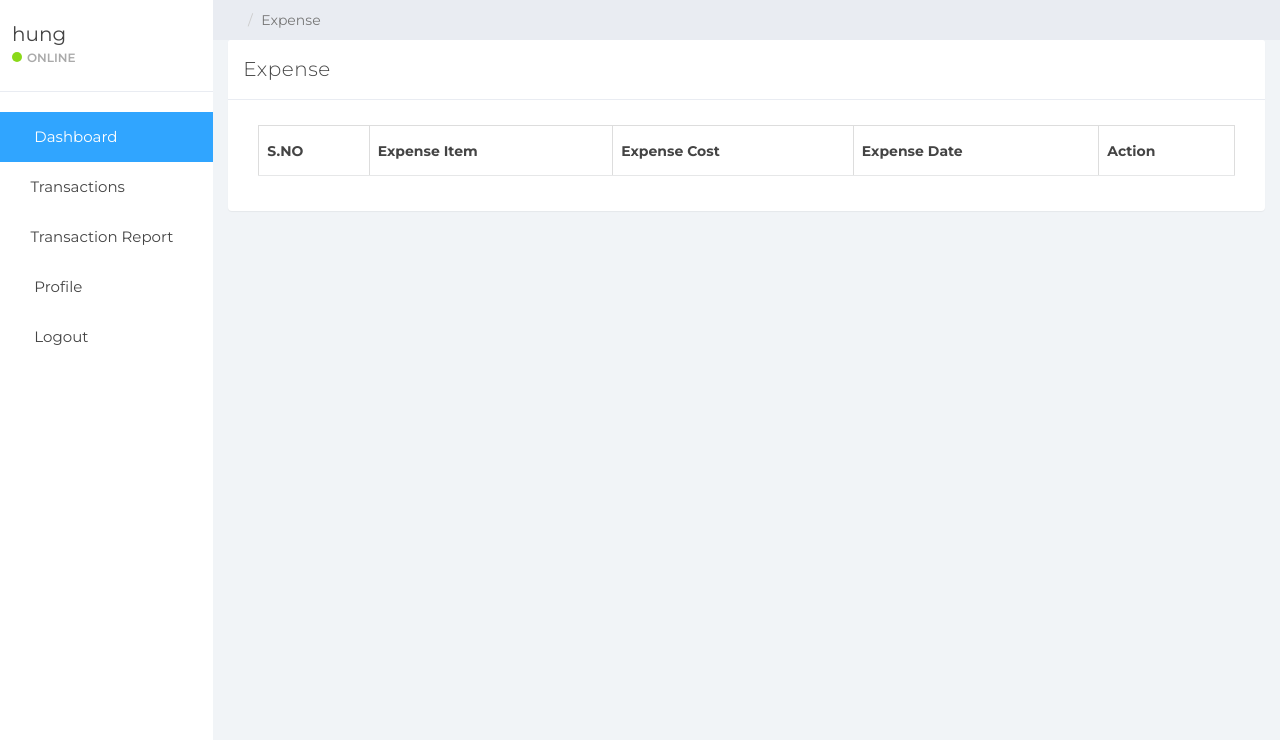
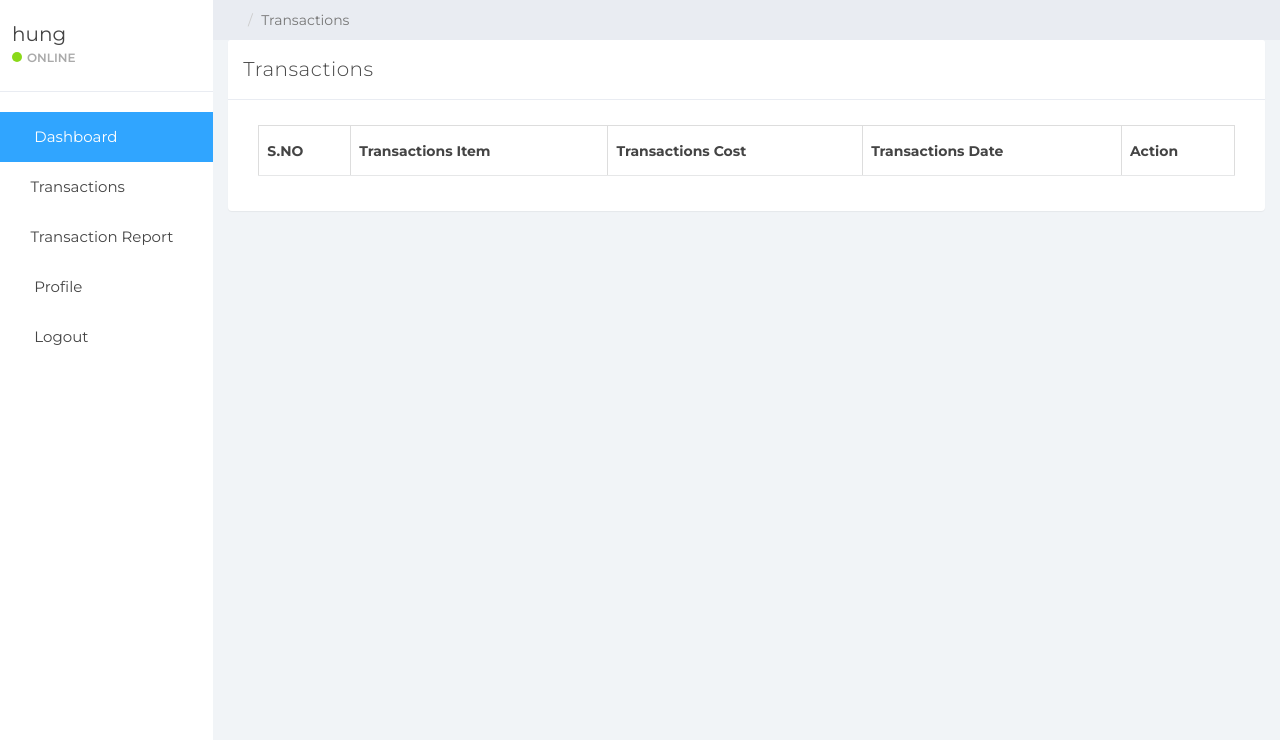
Before and after one commit to diego-ruben-cruz/CMPE-133-PaySmith-Fall-2021, a PHP site: page /manage-expense.php in a window 1280 px wide. Shown: the part 60-800 px from the top of the page. Run offline with PHP 8.4, Linux system fonts and the light colour scheme; a user stored in the database is signed in; data comes from the database, SQL or seed files in the repository; data that the repository does not hold is empty; some web fonts are replaced.

Commit message:
Update manage-expense.php

```diff
--- a/manage-expense.php
+++ b/manage-expense.php
@@ -17,7 +17,7 @@ $rowid=intval($_GET['delid']);
 $query=mysqli_query($conn,"delete from transactions where id='$rowid'");
 if($query){
 echo "<script>alert('Record successfully deleted');</script>";
-echo "<script>window.location.href='manage-expense.php'</script>";
+echo "<script>window.location.href='manage-Transactions.php'</script>";
 } else {
 echo "<script>alert('Something went wrong. Please try again');</script>";
 
@@ -32,7 +32,7 @@ echo "<script>alert('Something went wrong. Please try again');</script>";
 <head>
 	<meta charset="utf-8">
 	<meta name="viewport" content="width=device-width, initial-scale=1">
-	<title>Pay Smith || Manage Expense</title>
+	<title>PaySmith || Edit Transaction(s)</title>
 	<link href="css/bootstrap.min.css" rel="stylesheet">
 	<link href="css/font-awesome.min.css" rel="stylesheet">
 	<link href="css/datepicker3.css" rel="stylesheet">
@@ -92,10 +92,10 @@ echo "<script>alert('Something went wrong. Please try again');</script>";
                     <em class="fa fa-navicon">&nbsp;</em>Transactions <span data-toggle="collapse" href="#sub-item-1" class="icon pull-right"><em class="fa fa-plus"></em></span>
                     </a>
                     <ul class="children collapse" id="sub-item-1">
-                        <li><a class="" href="add-expense.php">
+                        <li><a class="" href="add-Transactions.php">
                             <span class="fa fa-arrow-right">&nbsp;</span> Add Transaction
                         </a></li>
-                        <li><a class="" href="manage-expense.php">
+                        <li><a class="" href="manage-Transactions.php">
                             <span class="fa fa-arrow-right">&nbsp;</span> Edit Transaction(s)
                         </a></li>
 
@@ -107,13 +107,13 @@ echo "<script>alert('Something went wrong. Please try again');</script>";
                     <em class="fa fa-navicon">&nbsp;</em>Transaction Report <span data-toggle="collapse" href="#sub-item-1" class="icon pull-right"><em class="fa fa-plus"></em></span>
                     </a>
                     <ul class="children collapse" id="sub-item-2">
-                        <li><a class="" href="expense-datewise-reports.php">
+                        <li><a class="" href="Transactions-datewise-reports.php">
                             <span class="fa fa-arrow-right">&nbsp;</span> Day-to-Day
                         </a></li>
-                        <li><a class="" href="expense-monthwise-reports.php">
+                        <li><a class="" href="Transactions-monthwise-reports.php">
                             <span class="fa fa-arrow-right">&nbsp;</span> Month-to-Month
                         </a></li>
-                        <li><a class="" href="expense-yearwise-reports.php">
+                        <li><a class="" href="Transactions-yearwise-reports.php">
                             <span class="fa fa-arrow-right">&nbsp;</span> Year-to-Year
                         </a></li>
 
@@ -138,7 +138,7 @@ echo "<script>alert('Something went wrong. Please try again');</script>";
 				<li><a href="#">
 					<em class="fa fa-home"></em>
 				</a></li>
-				<li class="active">Expense</li>
+				<li class="active">Transactions</li>
 			</ol>
 		</div><!--/.row-->
 
@@ -151,7 +151,7 @@ echo "<script>alert('Something went wrong. Please try again');</script>";
 
 
 				<div class="panel panel-default">
-					<div class="panel-heading">Expense</div>
+					<div class="panel-heading">Transactions</div>
 					<div class="panel-body">
 						<p style="font-size:16px; color:red" align="center"> <?php if($msg){
     echo $msg;
@@ -163,9 +163,9 @@ echo "<script>alert('Something went wrong. Please try again');</script>";
               <thead>
                 <tr>
                   <th>S.NO</th>
-                  <th>Expense Item</th>
-                  <th>Expense Cost</th>
-                  <th>Expense Date</th>
+                  <th>Transactions Item</th>
+                  <th>Transactions Cost</th>
+                  <th>Transactions Date</th>
                   <th>Action</th>
                 </tr>
               </thead>
@@ -183,7 +183,7 @@ while ($row=mysqli_fetch_array($ret)) {
                   <td><?php  echo $row['item'];?></td>
                   <td><?php  echo $row['cost'];?></td>
                   <td><?php  echo $row['date'];?></td>
-                  <td><a href="manage-expense.php?delid=<?php echo $row['id'];?>">Delete</a>
+                  <td><a href="manage-Transactions.php?delid=<?php echo $row['id'];?>">Delete</a>
                 </tr>
                 <?php
 $cnt=$cnt+1;
```
